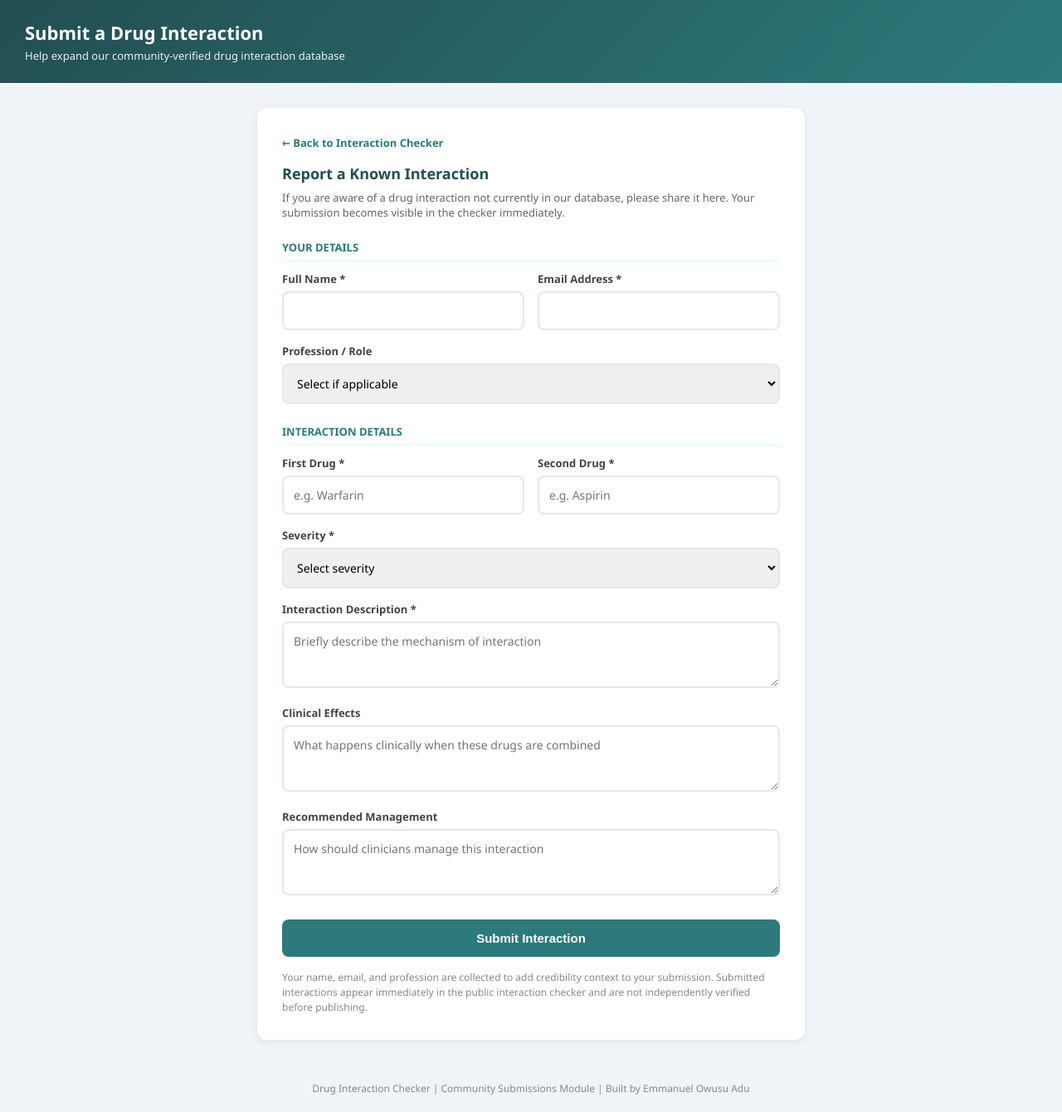
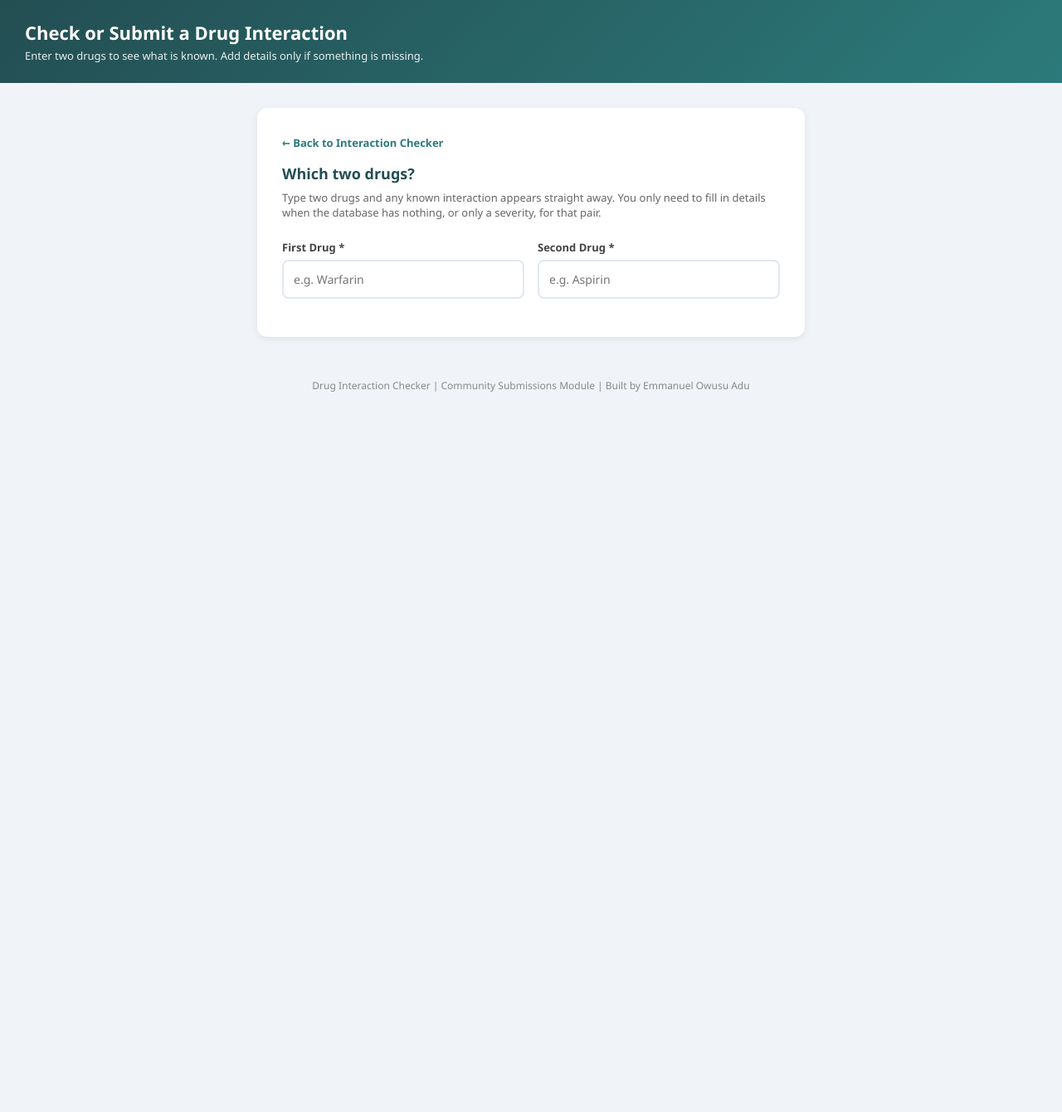
Before and after one commit to EmmanuelOwusuAdu7583/drug-interaction-checker, a Python web app: template templates/submit_interaction.html in a window 1280 px wide. Shown: the whole page at 83% size. After the commit the page ends 472 px from the top, so only its background shows below. Run offline with Jinja, Linux system fonts and the light colour scheme; the template is opened without the code that fills it, so the values that code supplies are empty.

Commit message:
Submit page starts with the two drugs and reveals the form only when needed
- Known pairs show their entry with no form; severity-only (DDInter) pairs
  offer "Add the missing details"; unknown pairs open the form
- A community submission now shows for a pair DDInter lists, with DDInter's
  rating alongside; such pairs are ranked and counted by the worse rating

Co-Authored-By: Claude Opus 5.5 <noreply@anthropic.com>

```diff
--- a/templates/dashboard.html
+++ b/templates/dashboard.html
@@ -618,6 +618,11 @@
                         <p>${escapeHtml(interaction.management)}</p>
                     </div>` : ''}
 
+                    ${data.ddinter_severity ? `<div class="result-detail">
+                        <h4>DDInter Rating</h4>
+                        <p>DDInter rates this pair: ${escapeHtml(data.ddinter_severity)}. The details above are community submitted and not independently verified.</p>
+                    </div>` : ''}
+
                     <div class="drug-info-grid">
                         <div class="drug-info-card">
                             <h4>${escapeHtml(data.drug1.name)}</h4>
@@ -818,6 +823,7 @@
                         ${f.source === 'ddinter' ? '' : `<p>${escapeHtml(f.description)}</p>`}
                         ${f.clinical_effects ? `<p><strong>Clinical effects:</strong> ${escapeHtml(f.clinical_effects)}</p>` : ''}
                         ${f.management ? `<p><strong>Management:</strong> ${escapeHtml(f.management)}</p>` : ''}
+                        ${f.ddinter_severity ? `<p><strong>DDInter rates this pair:</strong> ${escapeHtml(f.ddinter_severity)}</p>` : ''}
                     </div>`;
             });
         } else {
--- a/templates/submit_interaction.html
+++ b/templates/submit_interaction.html
@@ -109,39 +109,96 @@
         .source-tag.community { background: #edf2f7; color: #4a5568; }
         .source-tag.ddinter { background: #ebf8ff; color: #2c5282; }
 
+        .reveal-btn {
+            display: none;
+            margin-bottom: 20px;
+            padding: 10px 18px;
+            background: white;
+            color: #2c7a7b;
+            border: 2px solid #2c7a7b;
+            border-radius: 8px;
+            font-size: 14px;
+            font-weight: 600;
+            cursor: pointer;
+        }
+        .reveal-btn:hover { background: #e6fffa; }
+        .reveal-btn.quiet { border: none; padding: 0; background: none; font-size: 13px; text-decoration: underline; }
+        #details-form { display: none; }
+
         footer { text-align: center; padding: 20px; color: #888; font-size: 12px; }
     </style>
 </head>
 <body>
 
 <header>
-    <h1>Submit a Drug Interaction</h1>
-    <p>Help expand our community-verified drug interaction database</p>
+    <h1>Check or Submit a Drug Interaction</h1>
+    <p>Enter two drugs to see what is known. Add details only if something is missing.</p>
 </header>
 
 <div class="container">
     <div class="form-card">
         <a href="/" class="back-link">&larr; Back to Interaction Checker</a>
-        <h2>Report a Known Interaction</h2>
-        <p class="subtitle">If you are aware of a drug interaction not currently in our database, please share it here. Your submission becomes visible in the checker immediately.</p>
+        <h2>Which two drugs?</h2>
+        <p class="subtitle">Type two drugs and any known interaction appears straight away. You only need to fill in details when the database has nothing, or only a severity, for that pair.</p>
 
         <div class="message-box" id="message-box"></div>
 
         <form id="interaction-form">
+            <div class="row-2">
+                <div class="form-group">
+                    <label for="drug1_name">First Drug *</label>
+                    <input type="text" id="drug1_name" placeholder="e.g. Warfarin" list="drug-options" autocomplete="off" required>
+                </div>
+                <div class="form-group">
+                    <label for="drug2_name">Second Drug *</label>
+                    <input type="text" id="drug2_name" placeholder="e.g. Aspirin" list="drug-options" autocomplete="off" required>
+                </div>
+            </div>
+            <datalist id="drug-options"></datalist>
+
+            <div class="known-box" id="known-box" aria-live="polite"></div>
+            <button type="button" class="reveal-btn" id="reveal-btn"></button>
+
+            <div id="details-form">
+                <div class="form-section">
+                    <h3>Interaction Details</h3>
+                    <div class="form-group">
+                        <label for="severity">Severity *</label>
+                        <select id="severity" required>
+                            <option value="">Select severity</option>
+                            <option value="Major">Major - avoid combination, serious risk</option>
+                            <option value="Moderate">Moderate - use with caution, monitor closely</option>
+                            <option value="Minor">Minor - generally safe, be aware</option>
+                        </select>
+                    </div>
+                    <div class="form-group">
+                        <label for="description">Interaction Description *</label>
+                        <textarea id="description" placeholder="Briefly describe the mechanism of interaction" required></textarea>
+                    </div>
+                    <div class="form-group">
+                        <label for="clinical_effects">Clinical Effects</label>
+                        <textarea id="clinical_effects" placeholder="What happens clinically when these drugs are combined"></textarea>
+                    </div>
+                    <div class="form-group">
+                        <label for="management">Recommended Management</label>
+                        <textarea id="management" placeholder="How should clinicians manage this interaction"></textarea>
+                    </div>
+                </div>
+
                 <div class="form-section">
                     <h3>Your Details</h3>
                     <div class="row-2">
                         <div class="form-group">
-                        <label>Full Name *</label>
+                            <label for="name">Full Name *</label>
                             <input type="text" id="name" required>
                         </div>
                         <div class="form-group">
-                        <label>Email Address *</label>
+                            <label for="email">Email Address *</label>
                             <input type="email" id="email" required>
                         </div>
                     </div>
                     <div class="form-group">
-                    <label>Profession / Role</label>
+                        <label for="profession">Profession / Role</label>
                         <select id="profession">
                             <option value="">Select if applicable</option>
                             <option>Pharmacist</option>
@@ -156,49 +213,13 @@
                     </div>
                 </div>
 
-            <div class="form-section">
-                <h3>Interaction Details</h3>
-                <div class="row-2">
-                    <div class="form-group">
-                        <label>First Drug *</label>
-                        <input type="text" id="drug1_name" placeholder="e.g. Warfarin" list="drug-options" autocomplete="off" required>
-                    </div>
-                    <div class="form-group">
-                        <label>Second Drug *</label>
-                        <input type="text" id="drug2_name" placeholder="e.g. Aspirin" list="drug-options" autocomplete="off" required>
-                    </div>
-                </div>
-                <datalist id="drug-options"></datalist>
-                <div class="known-box" id="known-box" aria-live="polite"></div>
-                <div class="form-group">
-                    <label>Severity *</label>
-                    <select id="severity" required>
-                        <option value="">Select severity</option>
-                        <option value="Major">Major - avoid combination, serious risk</option>
-                        <option value="Moderate">Moderate - use with caution, monitor closely</option>
-                        <option value="Minor">Minor - generally safe, be aware</option>
-                    </select>
-                </div>
-                <div class="form-group">
-                    <label>Interaction Description *</label>
-                    <textarea id="description" placeholder="Briefly describe the mechanism of interaction" required></textarea>
-                </div>
-                <div class="form-group">
-                    <label>Clinical Effects</label>
-                    <textarea id="clinical_effects" placeholder="What happens clinically when these drugs are combined"></textarea>
-                </div>
-                <div class="form-group">
-                    <label>Recommended Management</label>
-                    <textarea id="management" placeholder="How should clinicians manage this interaction"></textarea>
-                </div>
-            </div>
-
                 <button type="submit" class="submit-btn" id="submit-btn">Submit Interaction</button>
 
                 <p class="privacy-note">
                     Your name, email, and profession are collected to add credibility context to your submission.
                     Submitted interactions appear immediately in the public interaction checker and are not independently verified before publishing.
                 </p>
+            </div>
         </form>
     </div>
 </div>
@@ -208,7 +229,6 @@
 </footer>
 
 <script>
-    // ---------- Automatic check of the two drugs being submitted ----------
     function escapeHtml(value) {
         return String(value === null || value === undefined ? '' : value)
             .replace(/&/g, '&amp;').replace(/</g, '&lt;').replace(/>/g, '&gt;')
@@ -225,8 +245,41 @@
         });
     }).catch(() => {});
 
+    // ---------- Automatic check of the two drugs ----------
+    // The page starts with only the two drug boxes. The detail form opens by
+    // itself when the pair is not in the database, and behind a button when the
+    // pair is already known (to add missing detail or correct something).
+    const knownBox = document.getElementById("known-box");
+    const revealBtn = document.getElementById("reveal-btn");
+    const detailsForm = document.getElementById("details-form");
     let knownCheckTimer = null;
     let knownCheckSeq = 0;
+    let suggestedSeverity = "";
+
+    function showDetailsForm(show) {
+        detailsForm.style.display = show ? "block" : "none";
+        if (show) revealBtn.style.display = "none";
+    }
+
+    function offerDetailsForm(label, quiet) {
+        showDetailsForm(false);
+        revealBtn.textContent = label;
+        revealBtn.className = quiet ? "reveal-btn quiet" : "reveal-btn";
+        revealBtn.style.display = "inline-block";
+    }
+
+    function resetCheck() {
+        knownBox.style.display = "none";
+        revealBtn.style.display = "none";
+        showDetailsForm(false);
+    }
+
+    revealBtn.addEventListener("click", () => {
+        const severity = document.getElementById("severity");
+        if (suggestedSeverity && !severity.value) severity.value = suggestedSeverity;
+        showDetailsForm(true);
+        severity.focus();
+    });
 
     function scheduleKnownCheck() {
         clearTimeout(knownCheckTimer);
@@ -234,13 +287,20 @@
     }
 
     async function runKnownCheck() {
-        const box = document.getElementById("known-box");
         const drug1 = document.getElementById("drug1_name").value.trim();
         const drug2 = document.getElementById("drug2_name").value.trim();
         const seq = ++knownCheckSeq;
+        suggestedSeverity = "";
 
-        if (!drug1 || !drug2 || drug1.toLowerCase() === drug2.toLowerCase()) {
-            box.style.display = "none";
+        if (!drug1 || !drug2) {
+            resetCheck();
+            return;
+        }
+        if (drug1.toLowerCase() === drug2.toLowerCase()) {
+            resetCheck();
+            knownBox.className = "known-box none";
+            knownBox.textContent = "Enter two different drugs.";
+            knownBox.style.display = "block";
             return;
         }
 
@@ -253,38 +313,59 @@
             });
             data = await response.json();
         } catch (err) {
+            data = { error: true };
+        }
+        if (seq !== knownCheckSeq) return;
+
+        // If the check itself fails, do not block anyone: show the form.
+        if (data.error) {
+            knownBox.className = "known-box none";
+            knownBox.textContent = "The automatic check is not available right now. You can still submit this interaction below.";
+            knownBox.style.display = "block";
+            showDetailsForm(true);
             return;
         }
-        if (seq !== knownCheckSeq || data.error) return;
 
         const flag = data.flags[0];
-        if (flag) {
+        if (!flag) {
+            const unknown = data.unrecognized.length
+                ? ` ${data.unrecognized.map(escapeHtml).join(' and ')} ${data.unrecognized.length === 1 ? 'is' : 'are'} not in the drug list yet.`
+                : '';
+            knownBox.className = "known-box none";
+            knownBox.innerHTML = `No interaction between these two drugs is in the database yet.${unknown} This does not mean the combination is safe. If you know of an interaction, please add it below.`;
+            knownBox.style.display = "block";
+            showDetailsForm(true);
+            return;
+        }
+
         const sev = String(flag.severity || '');
+        const severityOnly = flag.source === 'ddinter';
         const sourceTag = flag.source === 'verified'
             ? '<span class="source-tag verified">Verified database</span>'
-                : flag.source === 'ddinter'
+            : severityOnly
             ? '<span class="source-tag ddinter">DDInter database, severity only</span>'
             : `<span class="source-tag community">Community submitted, not independently verified${flag.submitted_by ? ' (' + escapeHtml(flag.submitted_by) + (flag.submitter_profession ? ', ' + escapeHtml(flag.submitter_profession) : '') + ')' : ''}</span>`;
-            box.className = `known-box ${escapeHtml(sev.toLowerCase())}`;
-            box.innerHTML = `
+        knownBox.className = `known-box ${escapeHtml(sev.toLowerCase())}`;
+        knownBox.innerHTML = `
             <div class="known-head">
                 <strong>Already in the database: ${escapeHtml(flag.drug1)} + ${escapeHtml(flag.drug2)}</strong>
                 <span><span class="severity-badge ${escapeHtml(sev)}">${escapeHtml(sev)}</span> ${sourceTag}</span>
             </div>
-                ${flag.source === 'ddinter' ? '' : `<p>${escapeHtml(flag.description)}</p>`}
+            ${severityOnly ? '' : `<p>${escapeHtml(flag.description)}</p>`}
             ${flag.clinical_effects ? `<p><strong>Clinical effects:</strong> ${escapeHtml(flag.clinical_effects)}</p>` : ''}
             ${flag.management ? `<p><strong>Management:</strong> ${escapeHtml(flag.management)}</p>` : ''}
-                <p class="known-foot">${flag.source === 'ddinter'
-                    ? 'This pair is listed with a severity only. If you know the mechanism, clinical effects or management, your submission below adds that detail.'
-                    : 'You do not need to submit this pair again. Only continue below if you have something to add or correct.'}</p>`;
+            ${flag.ddinter_severity ? `<p><strong>DDInter rates this pair:</strong> ${escapeHtml(flag.ddinter_severity)}</p>` : ''}
+            <p class="known-foot">${severityOnly
+                ? 'This pair is listed with a severity only. If you know the mechanism, clinical effects or management, you can add them.'
+                : 'There is no need to submit this pair again.'}</p>`;
+        knownBox.style.display = "block";
+
+        if (severityOnly) {
+            suggestedSeverity = sev;
+            offerDetailsForm("Add the missing details", false);
         } else {
-            const unknown = data.unrecognized.length
-                ? ` ${data.unrecognized.map(escapeHtml).join(' and ')} ${data.unrecognized.length === 1 ? 'is' : 'are'} not in the drug list yet.`
-                : '';
-            box.className = "known-box none";
-            box.innerHTML = `No interaction between these two drugs is in the database yet.${unknown} Please fill in the details below. This does not mean the combination is safe.`;
+            offerDetailsForm("Add or correct something", true);
         }
-        box.style.display = "block";
     }
 
     ["drug1_name", "drug2_name"].forEach(id => {
@@ -295,6 +376,13 @@
 
     document.getElementById("interaction-form").addEventListener("submit", async function(e) {
         e.preventDefault();
+
+        // Enter pressed in a drug box before the details are showing: just run the check.
+        if (detailsForm.style.display !== "block") {
+            clearTimeout(knownCheckTimer);
+            runKnownCheck();
+            return;
+        }
 
         const btn = document.getElementById("submit-btn");
         const msgBox = document.getElementById("message-box");
@@ -327,7 +415,7 @@
                 msgBox.className = "message-box success";
                 msgBox.textContent = data.message;
                 document.getElementById("interaction-form").reset();
-                document.getElementById("known-box").style.display = "none";
+                resetCheck();
             } else {
                 msgBox.className = "message-box error";
                 msgBox.textContent = data.error;
```
Also changed, not shown: app.py (+47 -9 lines). Lines whose indentation alone changed are shown as unchanged.
